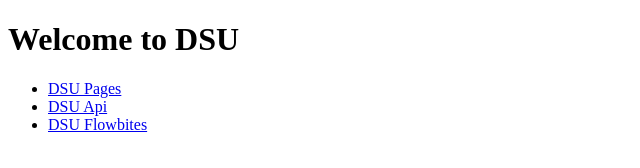
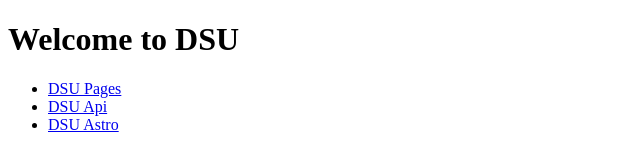
Before and after one commit to dimassuprianto/dimassuprianto.github.io, a plain HTML site: page index.html in a window 1280 px wide. Shown: the full height of the page, 0-640 px from the left. Drawn offline with Linux system fonts and the light colour scheme.

Commit message:
Update index.html

```diff
--- a/index.html
+++ b/index.html
@@ -14,7 +14,7 @@
   <ul>
     <li><a href="https://dimassuprianto.github.io/dsupages">DSU Pages</a></li>
     <li><a href="https://dimassuprianto.github.io/dsuapi">DSU Api</a></li>
-    <li><a href="https://dimassuprianto.github.io/dsuflowbites">DSU Flowbites</a></li>
+    <li><a href="https://dimassuprianto.github.io/dimsup-astro">DSU Astro</a></li>
   </ul>
 
   <!-- <app-root></app-root>
```
